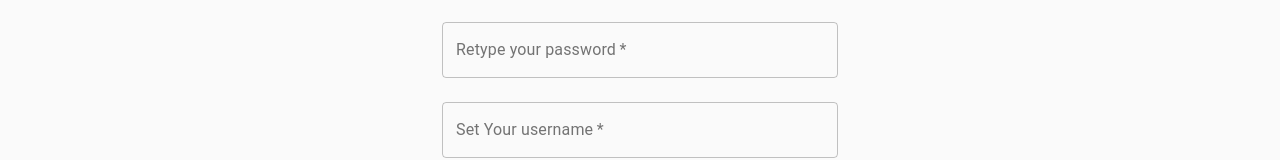
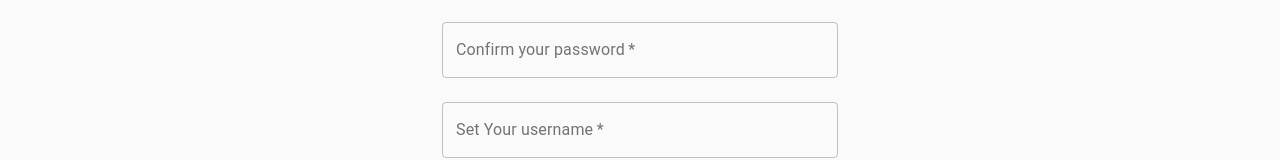
Before and after one commit to tazwar9t62/travel-guru, a React (Create React App) app: page /login in a window 1280 px wide. Both pictures are taken after a click on the checkbox "New User?Sign Up!". Shown: the part 400-560 px from the top of the page. Built offline with nearby package versions, Linux system fonts and the light colour scheme.

Commit message:
done for tonight

```diff
--- a/src/Components/BookingForm/BookingForm.js
+++ b/src/Components/BookingForm/BookingForm.js
@@ -9,6 +9,7 @@ const BookingForm = () => {
         <Form.Group>
           <Form.Label>Origin</Form.Label>
           <select
+            required
             style={{ width: "100%" }}
             className="custom-select"
             id="inputGroupSelect03"
@@ -24,9 +25,9 @@ const BookingForm = () => {
         <Form.Group>
           <Form.Label>Destination</Form.Label>
           <select
+            required
             className="w-100 custom-select"
             id="inputGroupSelect03"
-
           >
             <option selected>Choose...</option>
             <option value="Cox'sBazar">Cox'sBazar</option>
@@ -44,11 +45,11 @@ const BookingForm = () => {
           <div className="d-flex justify-content-between">
             <div>
               <Form.Label>From</Form.Label>
-              <Form.Control type="date" />
+              <Form.Control type="date" required="true" />
             </div>
             <div>
               <Form.Label>To</Form.Label>
-              <Form.Control type="date" />
+              <Form.Control type="date" required="true" />
             </div>
           </div>
         </Form.Group>
--- a/src/Components/Credentials/Credentials.js
+++ b/src/Components/Credentials/Credentials.js
@@ -64,6 +64,7 @@ export default function SignInForm() {
         event.target.value
       );
     }
+
     if (isFieldValid) {
       let newUserInfo = { ...user };
       newUserInfo[event.target.name] = event.target.value;
@@ -187,9 +188,9 @@ export default function SignInForm() {
                   margin="normal"
                   required
                   fullWidth
-                  name="password"
+                  name="re-password"
                   type="password"
-                  label="Retype your password"
+                  label="Confirm your password"
                   id="userName"
                   autoComplete="current-username"
                 />
@@ -252,12 +253,14 @@ export default function SignInForm() {
               </Grid>
             </Grid>
           </form>
-          <Typography color="secondary" mt={2}>
-            {user.error}
-          </Typography>
-          {user.success && (
+
+          {user.success ? (
             <Typography color="primary" mt={2}>
               {newUser ? "Created" : "Signed In"} Successfully
+            </Typography>
+          ) : (
+            <Typography color="secondary" mt={2}>
+              {user.error}
             </Typography>
           )}
         </div>
```
